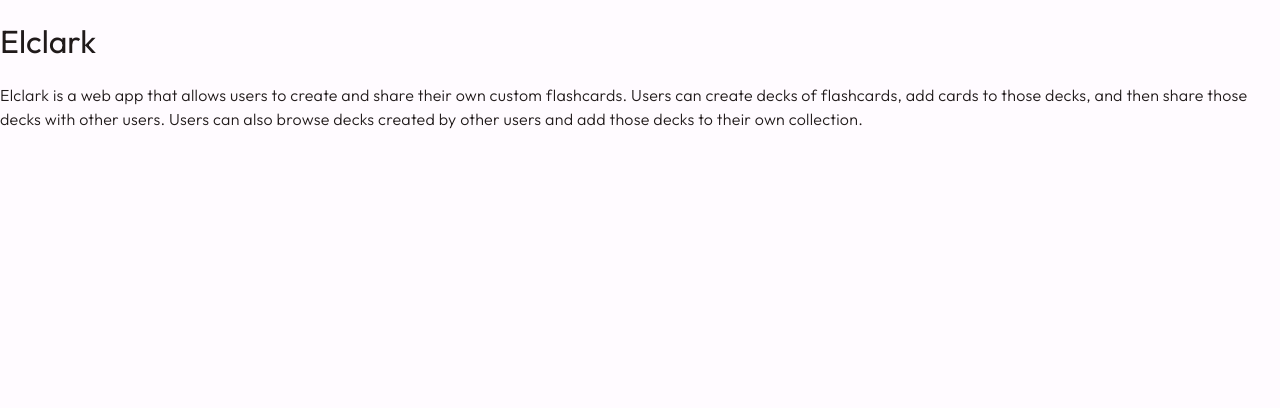
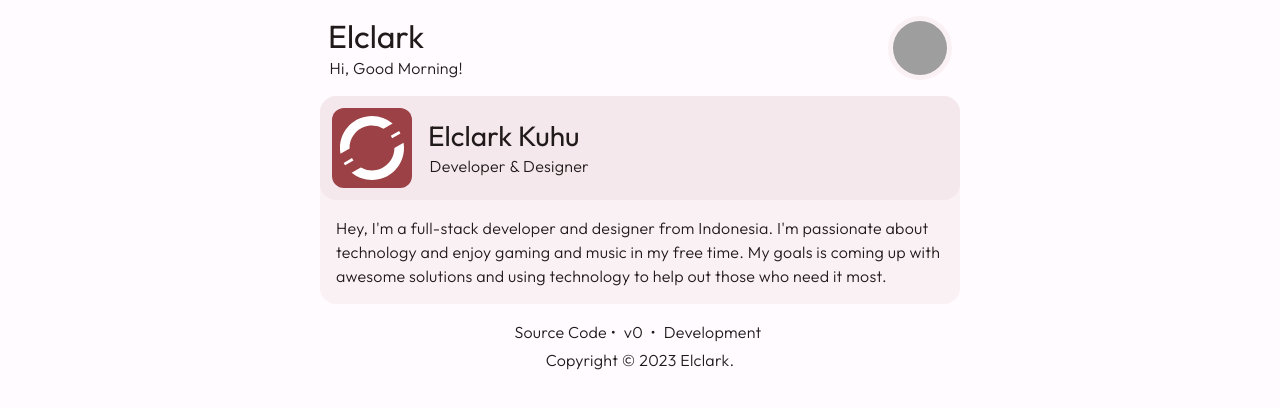
Before and after one commit to ElclarkKuhu/elclark.my.id, a SvelteKit app: page / in a window 1280 px wide. Shown: the top 408 px of the page. Built offline with nearby package versions, Linux system fonts and the light colour scheme; grey boxes are pictures that could not be loaded.

Commit message:
front page

```diff
--- a/src/routes/+page.svelte
+++ b/src/routes/+page.svelte
@@ -1,6 +1,20 @@
-<h1>Elclark</h1>
-<p>
-	Elclark is a web app that allows users to create and share their own custom flashcards. Users can
-	create decks of flashcards, add cards to those decks, and then share those decks with other users.
-	Users can also browse decks created by other users and add those decks to their own collection.
-</p>
+<script lang="ts">
+	import Meta from '$lib/components/meta.svelte';
+
+	import Header from './header.svelte';
+	import Card from './about.svelte';
+	import Footer from '$lib/components/footer.svelte';
+</script>
+
+<Meta
+	image="https://static.elclark.my.id/image/elclark.webp"
+	keywords={['landing', 'home', 'homepage']}
+/>
+
+<Header />
+
+<main class="container">
+	<Card />
+</main>
+
+<Footer />
--- /dev/null
+++ b/src/routes/about.svelte
@@ -0,0 +1,96 @@
+<script>
+	import Elclark from '$lib/icons/elclark.svelte';
+</script>
+
+<a href="/about">
+	<div class="card">
+		<div class="profile">
+			<Elclark color="var(--color-on-primary)" />
+		</div>
+
+		<div>
+			<h1 class="headline-medium">Elclark Kuhu</h1>
+			<p class="body-medium">Developer & Designer</p>
+		</div>
+	</div>
+
+	<div class="more">
+		<p>
+			Hey, I'm a full-stack developer and designer from Indonesia. I'm passionate about technology
+			and enjoy gaming and music in my free time. My goals is coming up with awesome solutions and
+			using technology to help out those who need it most.
+		</p>
+	</div>
+</a>
+
+<style>
+	a {
+		background-color: var(--color-surface-1);
+		border-radius: 1rem;
+		color: currentColor;
+	}
+
+	a:hover {
+		text-decoration: none;
+		background-color: var(--color-surface-3);
+	}
+
+	a:hover .card {
+		background-color: var(--color-surface-3);
+	}
+
+	a:active {
+		background-color: var(--color-surface-2);
+	}
+
+	a:active .card {
+		background-color: var(--color-surface-2);
+	}
+
+	.more {
+		padding: 1rem;
+	}
+
+	.more p {
+		line-height: 24px;
+		margin: 0;
+	}
+
+	.card {
+		display: grid;
+		grid-template-columns: max-content 1fr;
+		align-items: center;
+		gap: 1rem;
+
+		padding: 0.75rem;
+
+		color: currentColor;
+		background-color: var(--color-surface-1);
+
+		border-radius: 1rem;
+
+		cursor: pointer;
+	}
+
+	.card h1 {
+		margin: 0;
+	}
+
+	.card p {
+		margin: 0 0.1rem;
+	}
+
+	.card .profile {
+		display: flex;
+		align-items: center;
+		justify-content: center;
+
+		width: 5rem;
+		height: 5rem;
+
+		padding: 0.5rem;
+
+		background-color: var(--color-primary);
+		border-radius: 0.75rem;
+	}
+</style>
--- /dev/null
+++ b/src/routes/header.svelte
@@ -0,0 +1,104 @@
+<script>
+	const time = new Date().getHours();
+	let greeting = 'Good Day';
+
+	if (time >= 0 && time < 12) {
+		greeting = 'Good Morning';
+	} else if (time >= 12 && time < 18) {
+		greeting = 'Good Afternoon';
+	} else if (time >= 18 && time < 24) {
+		greeting = 'Good Evening';
+	} else {
+		greeting = 'Good Night';
+	}
+</script>
+
+<header class="container">
+	<div class="left">
+		<a href="/">
+			<span class="title headline-large">Elclark</span>
+		</a>
+		<span class="greet">Hi, {greeting}!</span>
+	</div>
+
+	<button>
+		<img src="https://static.elclark.my.id/image/elclark.webp" alt="Elclark's Profile" />
+	</button>
+</header>
+
+<style>
+	header {
+		display: flex;
+		align-items: center;
+		justify-content: space-between;
+
+		gap: 1rem;
+		width: 100%;
+		padding: 1rem 0.5rem;
+	}
+
+	button {
+		display: flex;
+		align-items: center;
+		justify-content: center;
+
+		width: 4rem;
+		height: 4rem;
+		padding: 0.3rem;
+
+		cursor: pointer;
+
+		border: none;
+		border-radius: 50%;
+
+		background-color: var(--color-surface-1);
+	}
+
+	button:hover {
+		background-color: var(--color-surface-5);
+	}
+
+	button:active {
+		background-color: var(--color-surface-2);
+	}
+
+	button img {
+		width: 100%;
+		height: 100%;
+
+		border-radius: 50%;
+	}
+
+	.left {
+		display: flex;
+		flex-direction: column;
+	}
+
+	.title {
+		color: var(--color-on-background);
+
+		background: linear-gradient(90deg, var(--color-primary) 0%, var(--color-primary) 100%);
+		background-repeat: no-repeat;
+		background-size: 0% 100%;
+		background-position: 0% 95%;
+		border-radius: 0.25rem;
+
+		transition: color 200ms ease-in-out, background-size 200ms ease-in-out,
+			padding 200ms ease-in-out;
+	}
+
+	.title:hover {
+		color: var(--color-on-primary);
+
+		padding: 0 0.5rem;
+		background-size: 100% 100%;
+	}
+
+	.greet {
+		margin-left: 0.1rem;
+	}
+
+	a:hover {
+		text-decoration: none;
+	}
+</style>
```
